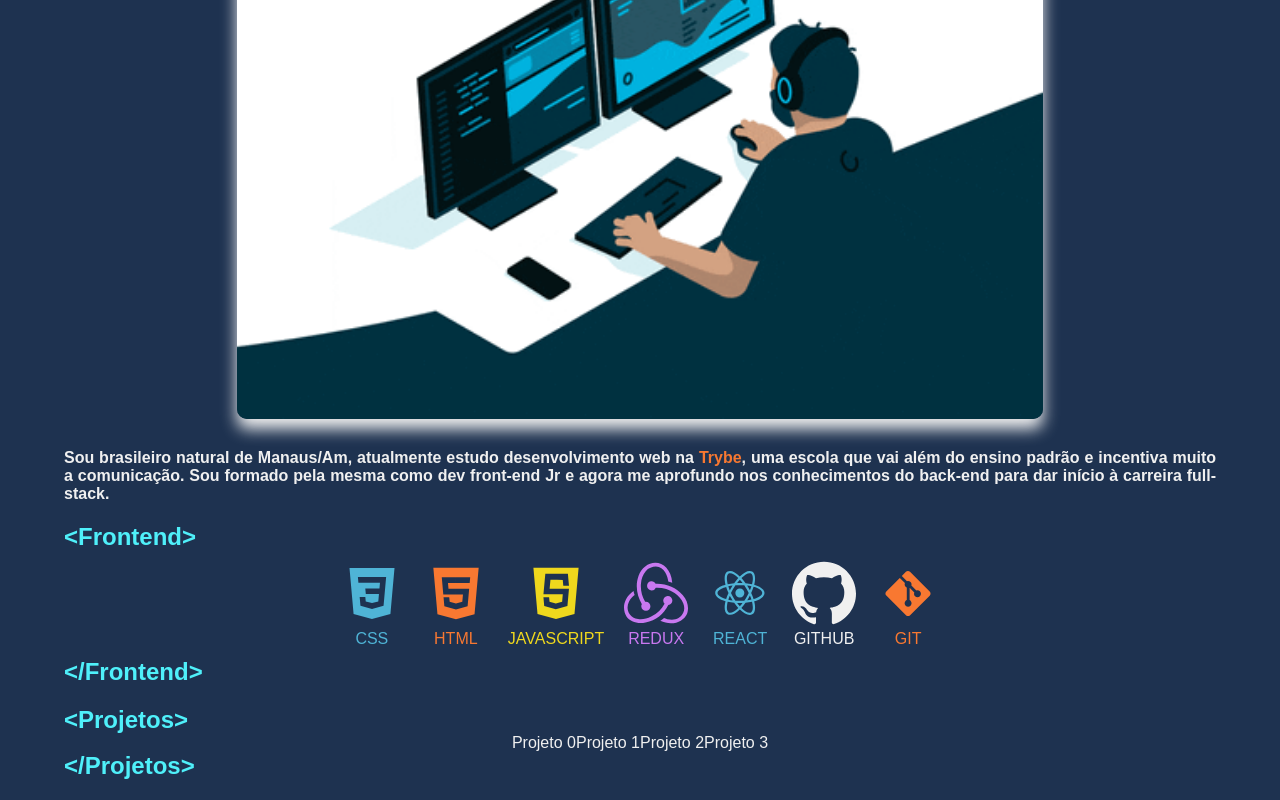
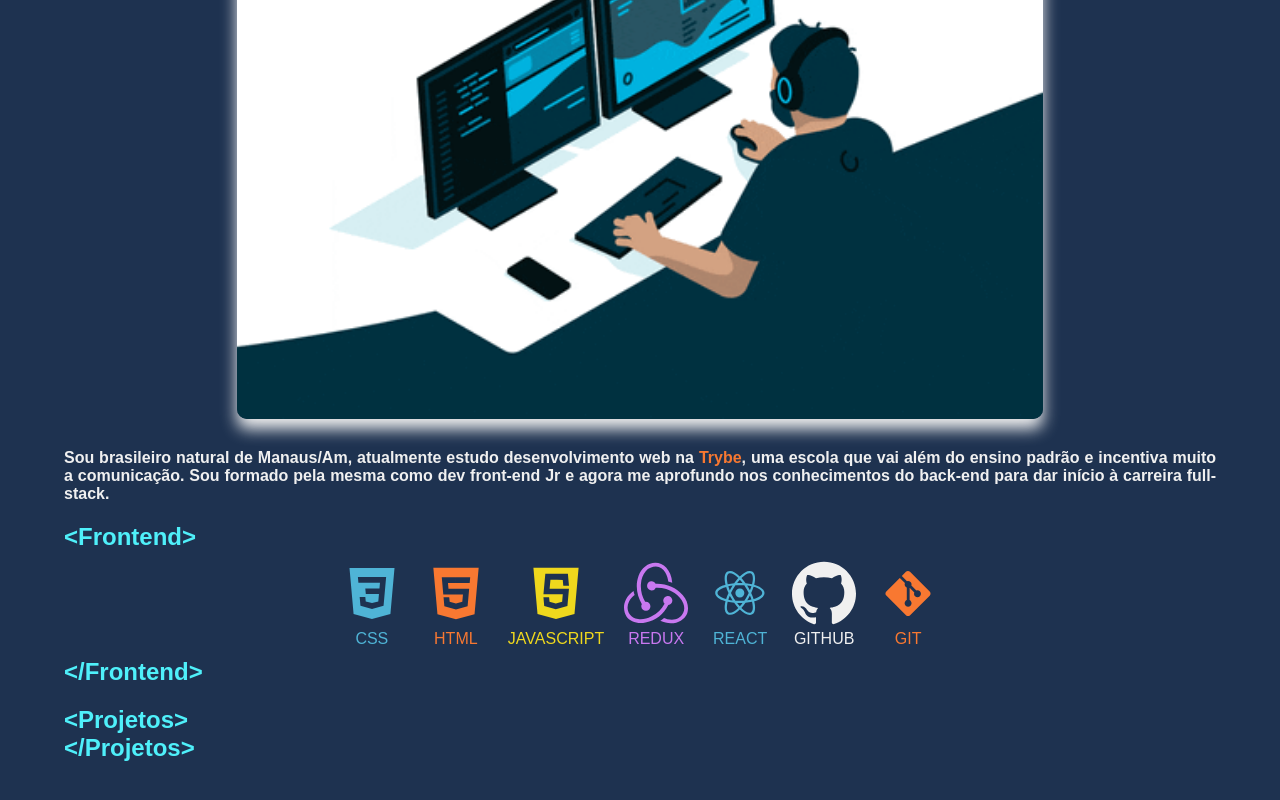
Before and after one commit to RodrigoLimaJesus/RodrigoLimaJesus.github.io, a React (Create React App) app: page / in a window 1280 px wide. Shown: the part 268-1068 px from the top of the page. Built offline with nearby package versions, Linux system fonts and the light colour scheme.

Commit message:
feat: add estrutura de rotas para projeto trybewallet

```diff
--- a/package.json
+++ b/package.json
@@ -9,6 +9,7 @@
     "react": "^17.0.2",
     "react-dom": "^17.0.2",
     "react-icons": "^4.3.1",
+    "react-router-dom": "^6.2.1",
     "react-scripts": "5.0.0",
     "web-vitals": "^2.1.3"
   },
--- a/src/App.js
+++ b/src/App.js
@@ -1,53 +1,14 @@
 import React from 'react';
-import { DiJavascript, DiHtml5, DiCss3, DiReact, DiGit } from 'react-icons/di';
-import { SiRedux, SiGithub } from 'react-icons/si';
+import { Routes, Route } from "react-router-dom";
 
-import Header from './components/Header';
-import ProgrammigGif from './images/programming.gif';
+import Home from "./pages/Home";
+import TrybeWallet from "./projects/trybewallet";
 
 export default function App() {
-  const stacksFrontend = [
-    {name: 'CSS', Icon: DiCss3, color: 'blue'},
-    {name: 'HTML', Icon: DiHtml5, color: 'orange'},
-    {name: 'JAVASCRIPT', Icon: DiJavascript, color: 'yellow'},
-    {name: 'REDUX', Icon: SiRedux, color: 'purple'},
-    {name: 'REACT', Icon: DiReact, color: 'blue'},
-    {name: 'GITHUB', Icon: SiGithub, color: ''},
-    {name: 'GIT', Icon: DiGit, color: 'orange'},
-  ];
-
-  const projects = [1,2,3,4];
-
   return (
-    <div>
-      <Header />
-      <div className="container apresentation-container">
-        <img
-          src={ProgrammigGif}
-          alt="Gif de pessoa programando"
-        />
-        <p>Sou brasileiro natural de Manaus/Am, atualmente estudo desenvolvimento web na <a href="https://www.betrybe.com/">Trybe</a>, uma escola que vai além do ensino padrão e incentiva muito a comunicação. Sou formado pela mesma como dev front-end Jr e agora me aprofundo nos conhecimentos do back-end para dar início à carreira full-stack.</p>
-      </div>
-
-      <div className="container skills-container">
-        <h2 className="light-green">{"<Frontend>"}</h2>
-        <div>
-          {stacksFrontend.map(({name, Icon, color}) => (
-            <span key={ name } className={ color }><Icon />{name}</span>
-          ))}
-        </div>
-        <h2 className="light-green">{"</Frontend>"}</h2>
-      </div>
-
-      <div className="container projects-container">
-        <h2 className="light-green">{"<Projetos>"}</h2>
-        <div>
-          {projects.map((_, index) => (
-            <p key={ index }>{`Projeto ${index}`}</p>
-          ))}
-        </div>
-        <h2 className="light-green">{"</Projetos>"}</h2>
-      </div>
-    </div>
+    <Routes>
+      <Route path="/" element={ <Home /> } />
+      <Route path="/trybewallet" element={ <TrybeWallet /> }/>
+    </Routes>
   );
 }
--- a/src/index.js
+++ b/src/index.js
@@ -6,10 +6,13 @@ import './styles/header.css';
 import './styles/sideBar.css';
 
 import App from './App';
+import { BrowserRouter } from "react-router-dom";
 
 ReactDOM.render(
   <React.StrictMode>
-    <App />
+    <BrowserRouter>
+      <App />
+    </BrowserRouter>
   </React.StrictMode>,
   document.getElementById('root')
 );
--- /dev/null
+++ b/src/pages/Home.js
@@ -0,0 +1,53 @@
+import React from 'react';
+import { DiJavascript, DiHtml5, DiCss3, DiReact, DiGit } from 'react-icons/di';
+import { SiRedux, SiGithub } from 'react-icons/si';
+
+import Header from '../components/Header';
+import ProgrammigGif from '../images/programming.gif';
+
+export default function Home() {
+  const stacksFrontend = [
+    {name: 'CSS', Icon: DiCss3, color: 'blue'},
+    {name: 'HTML', Icon: DiHtml5, color: 'orange'},
+    {name: 'JAVASCRIPT', Icon: DiJavascript, color: 'yellow'},
+    {name: 'REDUX', Icon: SiRedux, color: 'purple'},
+    {name: 'REACT', Icon: DiReact, color: 'blue'},
+    {name: 'GITHUB', Icon: SiGithub, color: ''},
+    {name: 'GIT', Icon: DiGit, color: 'orange'},
+  ];
+
+  const projects = [];
+
+  return (
+    <div>
+      <Header />
+      <div className="container apresentation-container">
+        <img
+          src={ProgrammigGif}
+          alt="Gif de pessoa programando"
+        />
+        <p>Sou brasileiro natural de Manaus/Am, atualmente estudo desenvolvimento web na <a href="https://www.betrybe.com/">Trybe</a>, uma escola que vai além do ensino padrão e incentiva muito a comunicação. Sou formado pela mesma como dev front-end Jr e agora me aprofundo nos conhecimentos do back-end para dar início à carreira full-stack.</p>
+      </div>
+
+      <div className="container skills-container">
+        <h2 className="light-green">{"<Frontend>"}</h2>
+        <div>
+          {stacksFrontend.map(({name, Icon, color}) => (
+            <span key={ name } className={ color }><Icon />{name}</span>
+          ))}
+        </div>
+        <h2 className="light-green">{"</Frontend>"}</h2>
+      </div>
+
+      <div className="container projects-container">
+        <h2 className="light-green">{"<Projetos>"}</h2>
+        <div>
+          {projects.map((_, index) => (
+            <p key={ index }>{`Projeto ${index}`}</p>
+          ))}
+        </div>
+        <h2 className="light-green">{"</Projetos>"}</h2>
+      </div>
+    </div>
+  );
+}
--- /dev/null
+++ b/src/projects/trybewallet/index.js
@@ -0,0 +1,12 @@
+import React from 'react';
+import { Routes, Route } from 'react-router-dom';
+
+import Wallet from './pages/Wallet';
+
+export default function TrybeWallet() {
+  return (
+    <Routes>
+      <Route path="/" element={ <Wallet /> }/>
+    </Routes>
+  );
+}
--- /dev/null
+++ b/src/projects/trybewallet/pages/Wallet.js
@@ -0,0 +1,10 @@
+import React from 'react';
+
+export default function Wallet() {
+  return <div>
+    <p>aaaaaaaaaaaaaa</p>
+    <p>aaaaaaaaaaaaaa</p>
+    <p>aaaaaaaaaaaaaa</p>
+    <p>aaaaaaaaaaaaaa</p>
+  </div>;
+}
```
Also changed, not shown: 1 other file (tests, documents, lock files or other folders).
